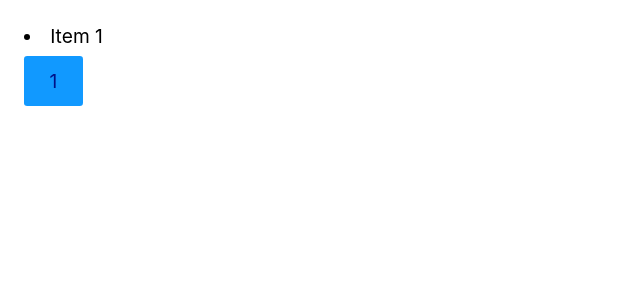
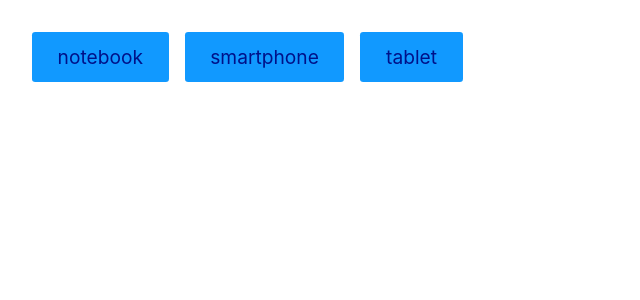
Before and after one commit to Luchtml/react-inicio, a React (Create React App) app in the folder ambiente-curso/appreact/: page / in a window 1280 px wide. Shown: the top 300 px of the page, without its empty margins (0-640 px from the left). Built offline with nearby package versions, Linux system fonts and the light colour scheme.

Commit message:
botao de produtos e fetch dos dados

```diff
--- a/ambiente-curso/appreact/src/App.js
+++ b/ambiente-curso/appreact/src/App.js
@@ -1,20 +1,30 @@
 import React from 'react';
+import Produto from './Produto';
+ /*
+ https://ranekapi.origamid.dev/json/api/produto/tablet
+ https://ranekapi.origamid.dev/json/api/produto/smartphone
+ https://ranekapi.origamid.dev/json/api/produto/notebook
+Crie um,a interface com 3 botões, um para cada produto
+Ao clicar no botão faça um fetch a api e mostre os dados dos produtos
+mostre apenas um produto por vez
+mostre a mensagem carregando enquanto o fetch é realizado
+*/
 
 const App = () => {
-  const [contar, setContar] = React.useState(1);
-  const [items, setItems] = React.useState(['Item 1']);
+  const [dados, setDados] = React.useState(null)
 
-  function handleClick() {
-    setContar(contar + 1);
-    setItems([...items, 'Item' + (contar + 1)]);
+  async function handleClick(event) {
+    const response = await (await fetch(`https://ranekapi.origamid.dev/json/api/produto/${event.target.innerText}`))
+    const json = await response.json()
+    setDados(json)
   }
 
   return (
     <div>
-      {items.map((item) => (
-        <li key={item}>{item}</li>
-      ))}
-      <button onClick={handleClick}>{contar}</button>
+      <button onClick={handleClick} style={{margin: ".5rem"}}>notebook</button>
+      <button onClick={handleClick} style={{margin: ".5rem"}}>smartphone</button>
+      <button onClick={handleClick} style={{margin: ".5rem"}}>tablet</button>
+      <Produto dados={dados} />
     </div>
   );
 };
--- /dev/null
+++ b/ambiente-curso/appreact/src/Produto.js
@@ -0,0 +1,15 @@
+import React from 'react'
+
+
+
+const Produto = ({dados}) => {
+
+
+  return (
+    <div>
+      <h1></h1>
+    </div>
+  )
+}
+
+export default Produto
```
